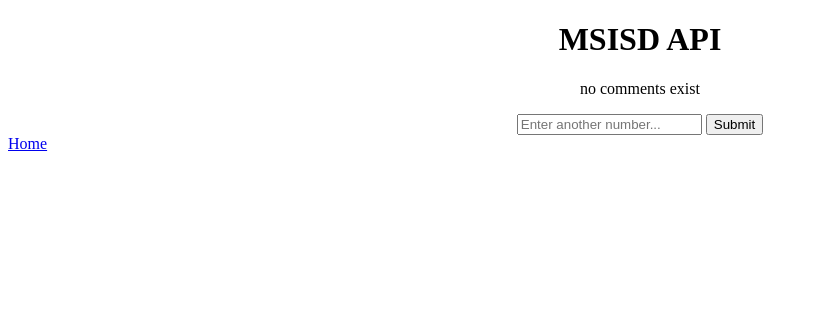
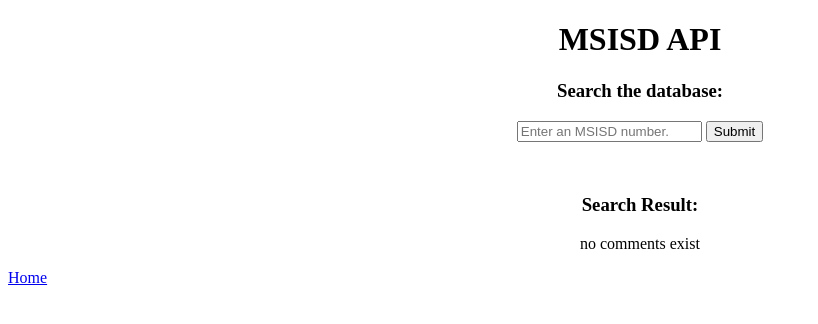
Before and after one commit to dmdequin/msisdn-app-api, a Django app: template app/msisd/templates/search.html in a window 1280 px wide. Shown: the top 324 px of the page, without its empty margins (0-818 px from the left). Run offline with Django 4.2, Linux system fonts and the light colour scheme; the template is opened without the code that fills it, so the values that code supplies are empty; parts of the project's set-up code (start-up, migrations or seed data) failed here and were passed over.

Commit message:
Reorganized api-search/ endpoint

```diff
--- a/app/msisd/templates/base.html
+++ b/app/msisd/templates/base.html
@@ -15,6 +15,7 @@
         <center>
             <h1>MSISD API</h1>
             {% block content %}
+            <h3>Search the database:</h3>
             <form action="/api/msisd/api-search/" method="GET">
                 <input type="number" name="msisdn" required placeholder="Enter an MSISD number..."/>
                 <input type="submit" />
--- a/app/msisd/templates/search.html
+++ b/app/msisd/templates/search.html
@@ -4,6 +4,13 @@
 
 {% block content %}
 
+<h3>Search the database:</h3>
+<form action="/api/msisd/api-search/" method="GET">
+    <input type="number" name="msisdn" required placeholder="Enter an MSISD number."/>
+    <input type="submit" />
+</form>
+<p></p><br>
+<h3>Search Result:</h3>
 {% if object %}
 <p><b>MSISD Number: {{ object.msisdn }}</b></p>
 <p>Mobile Network Operator: {{ object.MNO }}</p>
@@ -14,11 +21,6 @@
 <p>no comments exist</p>
 {% endif %}
 
-<form action="/api/msisd/api-search/" method="GET">
-    <input type="number" name="msisdn" required placeholder="Enter another number..."/>
-    <input type="submit" />
-</form>
-
 {% endblock content %}
 
 {% block footer %}
--- a/app/msisd/views.py
+++ b/app/msisd/views.py
@@ -51,7 +51,7 @@ def msisdn_search_view(request, *args, **kwargs):
             msisd_object = MSISD.objects.get(msisdn=msisdn)
         else:
             return render(request, "base.html",
-                          {"message": "The number does not exist in database"})
+                          {"message": "Number does not exist in database"})
 
     context = {"object": msisd_object}
 
```
